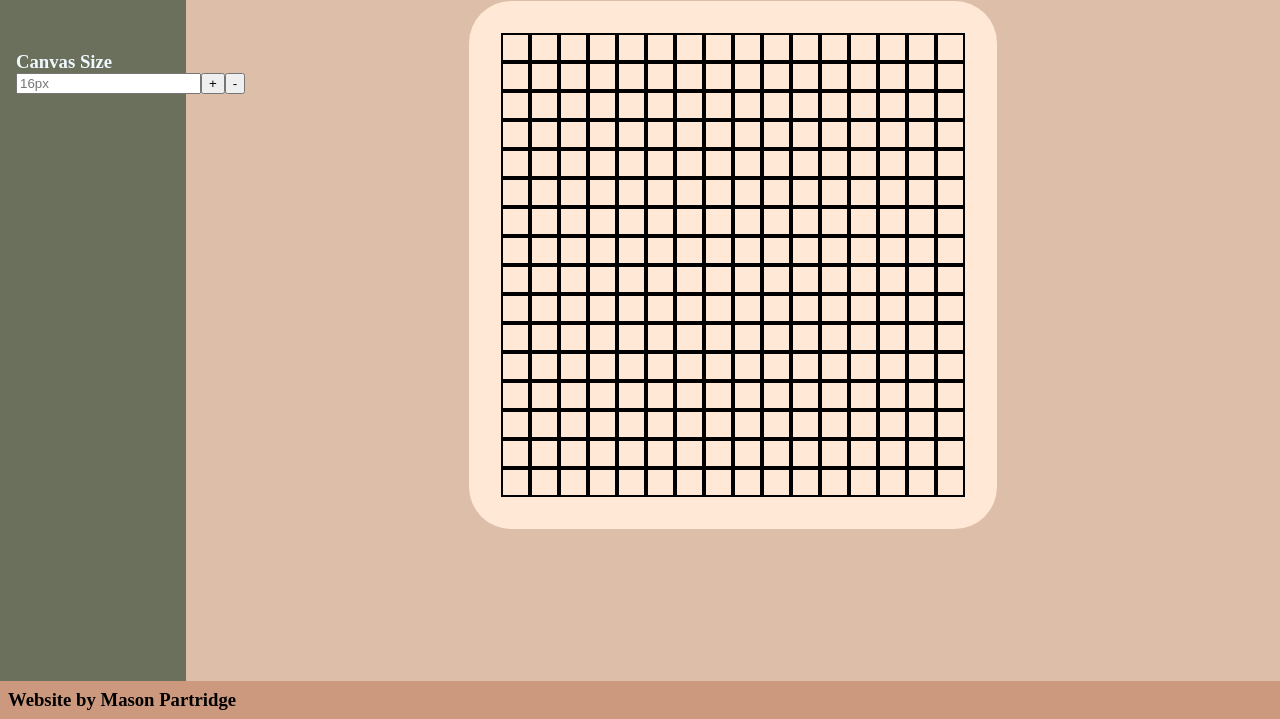
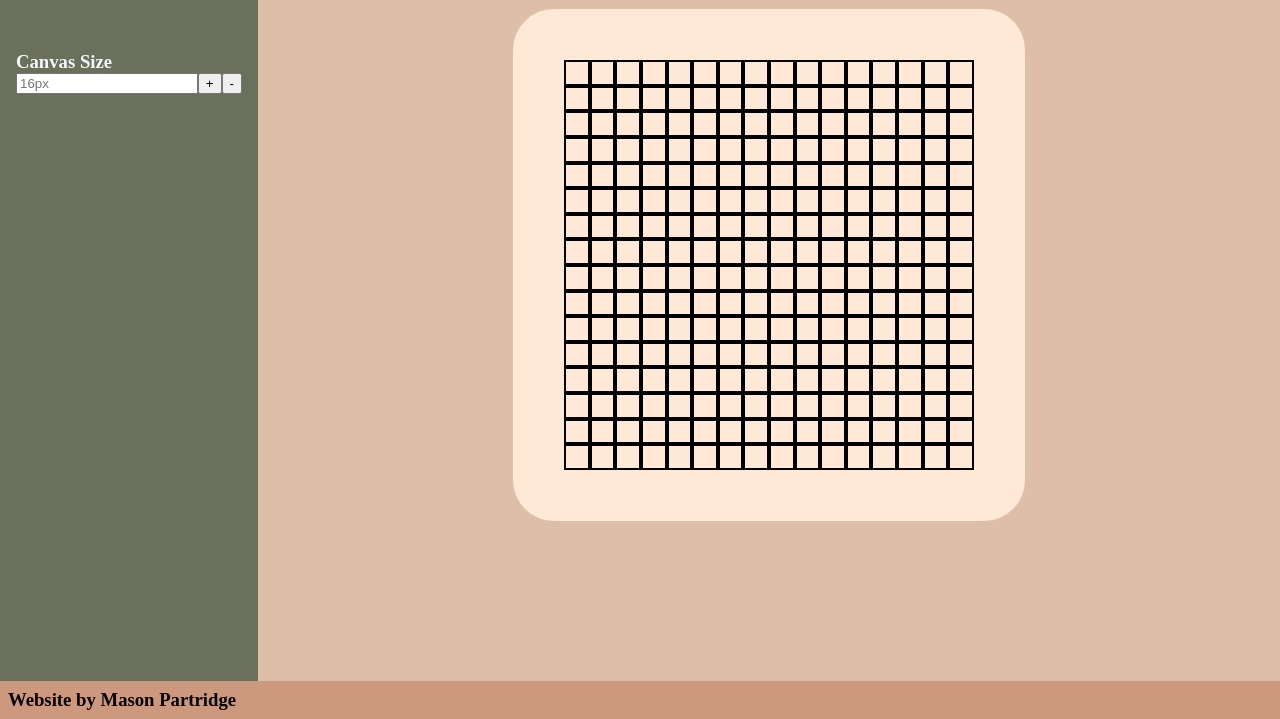
Before and after one commit to MasonPartridge/Padser-SketchPad, a plain HTML site: page index.html in a window 1280 px wide. Shown: the part 151-870 px from the top of the page. Drawn offline with Linux system fonts and the light colour scheme.

Commit message:
Add better css scaling for difference resolutions

```diff
--- a/style.css
+++ b/style.css
@@ -20,24 +20,28 @@ body {
 }
 
 .pixel {
-    width: 25px;
-    height: 25px;
+    width: auto;
+    height: auto;
     border: 2px solid black;
+    flex: auto;
 }
 
 #sketch-pad {
     display: flex;
     flex-direction: row;
     justify-content: center;
-    margin: 16px;
+    margin: 8px;
     background-color: #ffe8d6;
-    padding: 32px;
+    padding: 4vw;
     border-radius: 8%;
+    width: 32vw;
+    height: 32vw;
 }
 
 .x-axis {
     display: flex;
     flex-direction: column;
+    flex: auto;
 }
 
 .highlighted {
@@ -71,7 +75,8 @@ h3 {
     background-color: #6b705c;
     height: 100vh;
     padding: 16px;
-    width: 12%;
+    width: 16vw;
+    min-width: 226px;
 }
 
 #sketchpad-container {
@@ -90,4 +95,5 @@ h3 {
 
 #canvas-size-input {
     flex: 1;
+    width: 8vw;
 }
```
